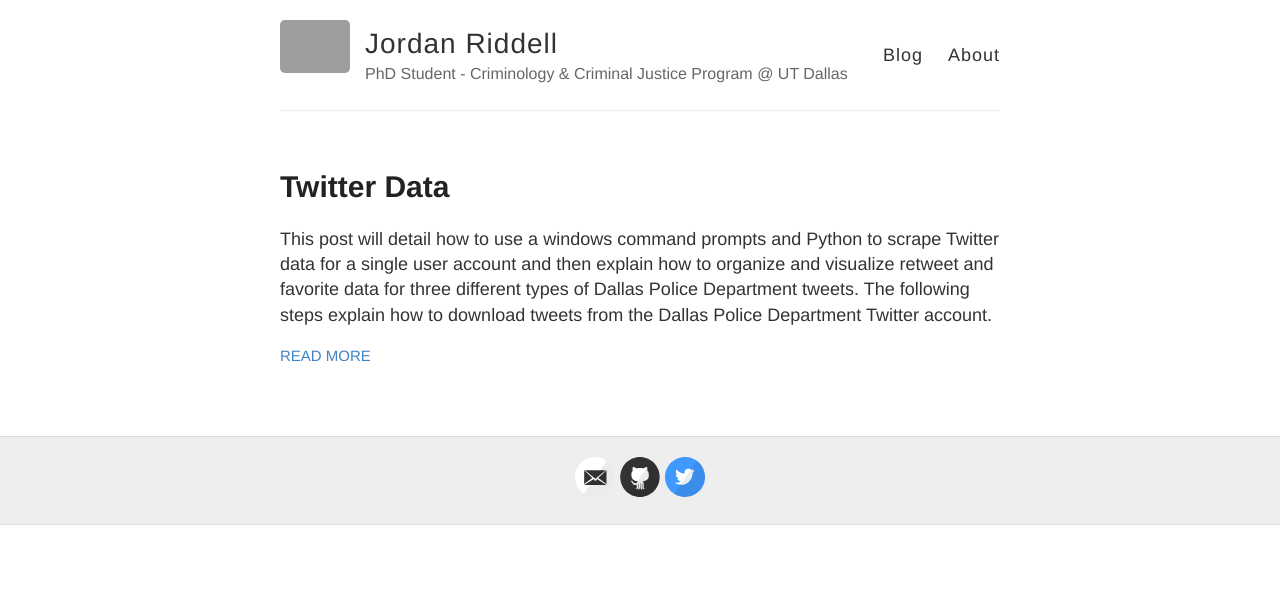
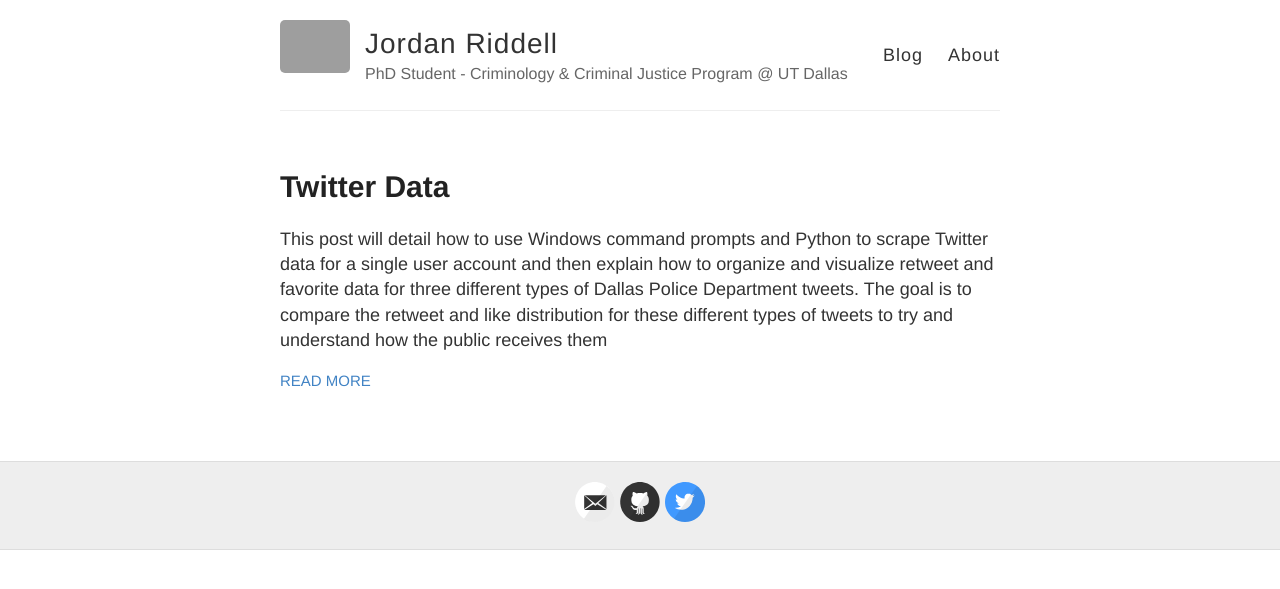
Before and after one commit to jordanriddell/jordanriddell.github.io, a Jekyll site: the page built from index.html, in a window 1280 px wide. Shown: the top 589 px of the page. Built offline with Jekyll 4.4.1, drawn with Linux system fonts in a browser that asks for light colours; part of the change alters nothing that is shown; grey boxes are pictures that could not be loaded.

Commit message:
Update 2020-6-3-ADP1.md

````diff
--- a/_posts/2020-6-3-ADP1.md
+++ b/_posts/2020-6-3-ADP1.md
@@ -3,7 +3,9 @@ layout: post
 title: Twitter Data
 ---
 
-This post will detail how to use a windows command prompts and Python to scrape Twitter data for a single user account and then explain how to organize and visualize retweet and favorite data for three different types of Dallas Police Department tweets. The following steps explain how to download tweets from the Dallas Police Department Twitter account.
+This post will detail how to use Windows command prompts and Python to scrape Twitter data for a single user account and then explain how to organize and visualize retweet and favorite data for three different types of Dallas Police Department tweets. The goal is to compare the retweet and like distribution for these different types of tweets to try and understand how the public receives them
+
+The following steps explain how to download tweets from the Dallas Police Department Twitter account.
 
 First, make sure to have at least Python 3 on your computer. Next, you will need to have pip installed on your pc. Once those are both completed, go to [Nickersen Weng's github](https://github.com/NicksonWeng/Get-Old-Tweet-Modified) and download the files from the repository to a folder of your choice. Just remember where you save and extract them because you will need to set the path directory to the same folder as those files later on.
 
@@ -52,7 +54,7 @@ file2 <- read.csv(file="dpdtweets1.csv", header=T, sep=";")
 dpdtweets <- rbind(file1,file2)
 ```
 
-Now, here is where I'm open to suggestions on different keywords that could indicate a tweet about a missing person, homicide, or protest. To try and identify missing persons tweets, I went with missing, missing person, and missing persons. For tweets about homicide, I used the words homicide, homicides, murder, murders,  killing, and killings, and for tweets about protests, the words protest, protester, protestor, protesters, protestors, and protesting. In the actual search execution, the ignore.case = TRUE option does not require an exact match of lower to lower case text, so we don't have to worry about capitalizing certain letters.
+Now, here is where I'm open to suggestions on different keywords that could indicate a tweet about a missing person, homicide, or protest. To try and identify missing persons tweets, I went with missing, missing person, and missing persons. For tweets about homicide, I used the words homicide, homicides, murder, murders,  killing, and killings, and for tweets about protests, the words protest, protester, protestor, protesters, protestors, and protesting. If there are other words or phrases you think would be helpful to identify tweets about missing persons, homicide, or protests, just let me know. In the actual search execution, the ignore.case = TRUE option does not require an exact match of lower to lower case text, so we don't have to worry about capitalizing certain letters (or if the tweet was posted with irregular capitalization ex: PRotestor).
 
 ```
 #create indicators for when they tweet about someone that is missing, a homicide, or a protest
@@ -106,20 +108,42 @@ summary(homicide$favorites)
 
 summary(protest$retweets)
 summary(protest$favorites)
+```
 
-#plot retweet vs favorite plots for the missing, homicides, protests;
+We can take a quick look at the favorites by retweet plots for our three types of tweets. This gives a sense of how the information is received. Are people retweeting the content and sharing it with other users? Or simply liking/favoriting it - which sometimes shows up in other people's Twitter feeds but depends on people's settings.
+
+```
+#plot likes vs retweet for the missing, homicides, protests;
 png(file="missing.png", width=12, height=8, units="in", res=300)
 plot(missing$retweets, missing$favorites, main="Favorites by Retweets; DPD Missing Persons Tweets", xlab="Retweets", ylab="Favorites", cex.main=2, cex.lab=1.5, cex.axis=1.5)
 dev.off()
-
+```
+![Imgur](https://i.imgur.com/SnmvC7C.png)
+For missing persons tweets, it looks like these are mainly retweeted to spread the information about. It is possible that there are two types of tweets, and my hypothesis would be tweets about missing people that have been found are liked or favorited more and tweets about people being missing or DPD searching for them are retweeted rather than favorited.
+```
 png(file="homicide.png", width=12, height=8, units="in", res=300)
 plot(homicide$retweets, homicide$favorites, main="Favorites by Retweets; DPD Homicide Tweets", xlab="Retweets", ylab="Favorites", cex.main=2, cex.lab=1.5, cex.axis=1.5)
 dev.off()
+```
+![Imgur](https://i.imgur.com/bGyokw1.png)
+The presence of two well performing tweets makes it hard to really see how the rest of DPD's homicide related tweets are received. Removing those and then
 
+```
+homicide.df <- data.frame(homicide)
+hom_sub <- subset(homicide.df, homicide.df$retweets <300 | homicide.df$favorites <400)
+
+png(file="hom_sub.png", width=12, height=8, units="in", res=300)
+plot(hom_sub$retweets, hom_sub$favorites, main="Favorites by Retweets; DPD Homicide Tweets", xlab="Retweets", ylab="Favorites", cex.main=2, cex.lab=1.5, cex.axis=1.5)
+dev.off()
+```
+
+```
 png(file="protest.png", width=12, height=8, units="in", res=300)
 plot(protest$retweets, protest$favorites, main="Favorites by Retweets; DPD Protest Tweets", xlab="Retweets", ylab="Favorites", cex.main=2, cex.lab=1.5, cex.axis=1.5)
 dev.off
-
+```
+[Imgur](https://i.imgur.com/nd44VHW.png)
+```
 #you can also look at the plots by scaling retweets and favorites per tweet
 # plot(missing$retweets/length(missing$retweets), missing$favorites/length(missing$favorites), main="Favorites by Retweets; DPD Missing Persons Tweets", xlab="Retweets", ylab="Favorites")
 # plot(homicide$retweets/length(homicide$retweets), homicide$favorites/length(homicide$favorites), main="Favorites by Retweets; DPD Homicide Tweets", xlab="Retweets", ylab="Favorites")
````
